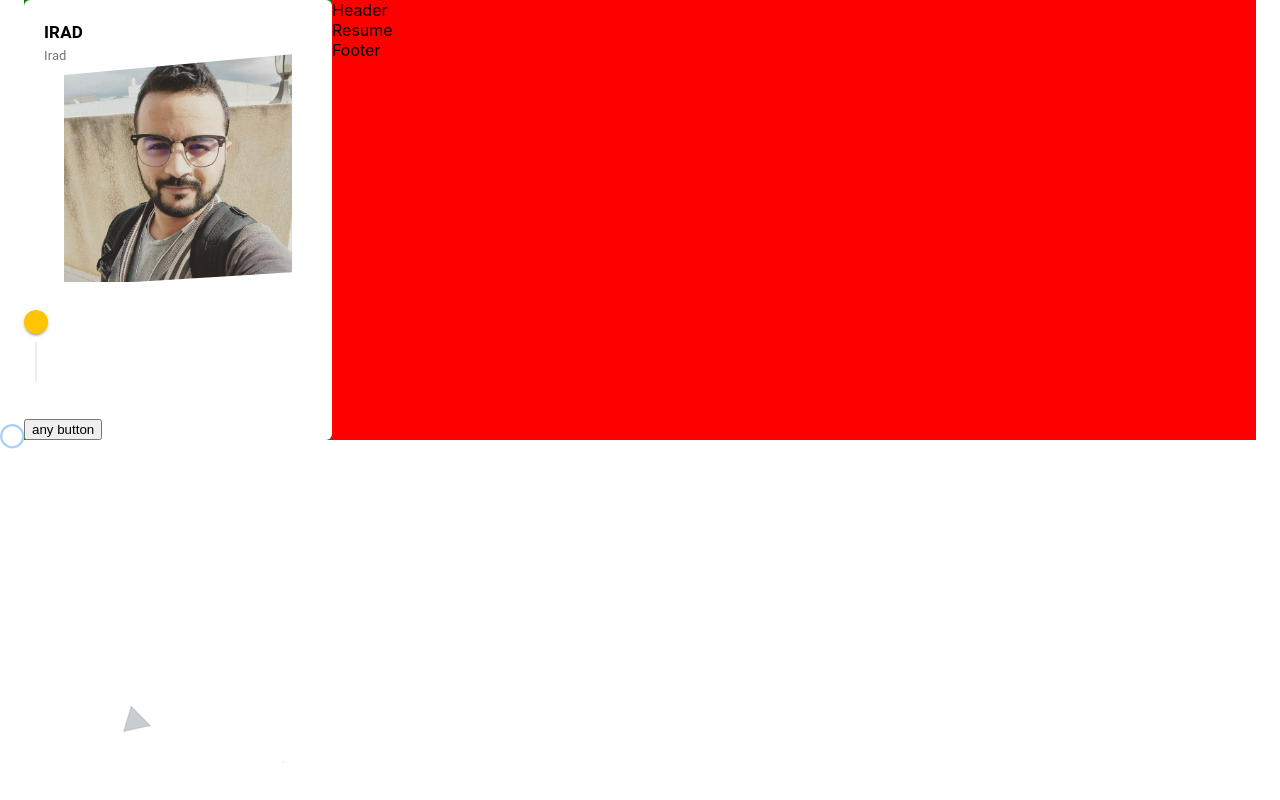
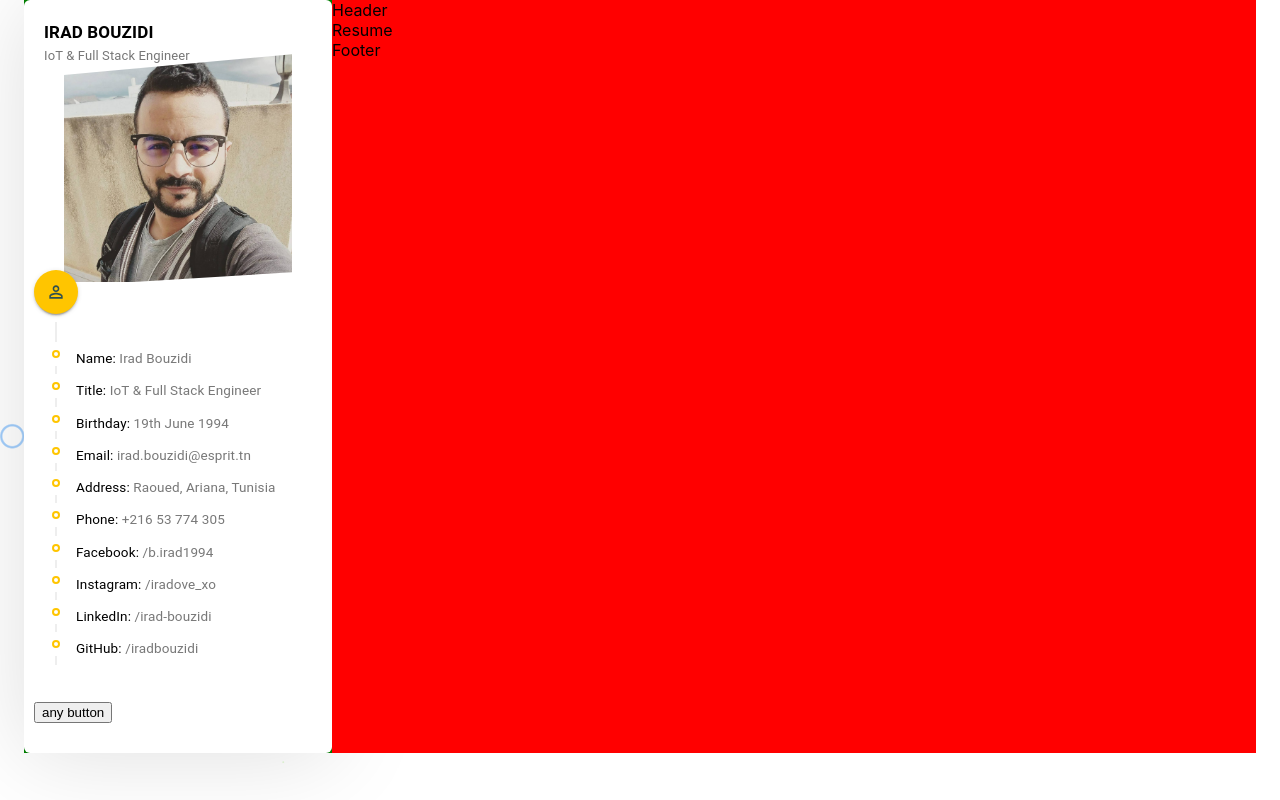
Before and after one commit to iradbouzidi/irad-portfolio, a React (Create React App) app: page / in a window 1280 px wide. Built offline with nearby package versions, Linux system fonts and the light colour scheme.

Commit message:
adding timeline to profile

```diff
--- a/src/App.css
+++ b/src/App.css
@@ -1,3 +1,9 @@
 :root {
     --main-color: #ffc500;
 }
+
+.container_shadow {
+    box-shadow: 0px 2px 92px 0px rgba(0, 0, 0, 0.13);
+    -webKit-box-shadow: 0px 2px 92px 0px rgba(0, 0, 0, 0.13);
+    -moz-box-shadow: 0px 2px 92px 0px rgba(0, 0, 0, 0.13);
+}
--- a/src/components/Profile/Profile.css
+++ b/src/components/Profile/Profile.css
@@ -27,6 +27,34 @@
     clip-path: polygon(0 9%, 100% 0, 100% 94%, 0% 100%)
 }
 
-.profile_image img{
+.profile_image img {
     width: 100%;
 }
+
+/* Information */
+.profile_information {
+    top: 0;
+    left: 0;
+    margin: -40px 10px 30px;
+}
+
+.profile_information .timeline .timeline_content {
+    margin-top: 2px;
+    margin-bottom: 12px;
+}
+
+.timelineItem_text {
+    font-size: 13.5px !important;
+    color: #787878 !important;
+    font-weight: 400 !important;
+    text-decoration: none;
+}
+
+.timelineItem_text > a {
+    color: #787878 !important;
+    text-decoration: none;
+}
+
+.timelineItem_text > span {
+    color: black;
+}
--- a/src/components/Profile/Profile.js
+++ b/src/components/Profile/Profile.js
@@ -1,15 +1,42 @@
 import React from "react";
 import { Typography } from "@material-ui/core";
-import CustomTimeline from "../CustomTimeline/CustomTimeline";
+import CustomTimeline, {
+  CustomTimelineSeperator,
+} from "../CustomTimeline/CustomTimeline";
+import TimelineItem from "@material-ui/lab/TimelineItem";
+import resumeData from "../../utils/resumeData";
+import PersonOutlineIcon from "@material-ui/icons/PersonOutline";
 import irad from "../../assets/images/irad.jpg";
 import "./Profile.css";
+import TimelineContent from "@material-ui/lab/TimelineContent";
+
+const CustomTimelineItem = ({ title, text, link, icon }) => (
+  <TimelineItem>
+    <CustomTimelineSeperator />
+    <TimelineContent>
+      {link ? (
+        <Typography className={"timelineItem_text"}>
+          <span>{title}: </span>{" "}
+          <a href={link} target="_blank">
+            {text}
+          </a>
+        </Typography>
+      ) : (
+        <Typography className={"timelineItem_text"}>
+          <span>{title}: </span>
+          {text}
+        </Typography>
+      )}
+    </TimelineContent>
+  </TimelineItem>
+);
 
 function Profile() {
   return (
     <div className="profile container_shadow">
       <div className="profile_name">
-        <Typography className="name">Irad</Typography>
-        <Typography className="title">Irad</Typography>
+        <Typography className="name">{resumeData.name}</Typography>
+        <Typography className="title">{resumeData.title}</Typography>
       </div>
 
       <figure className="profile_image">
@@ -17,7 +44,22 @@ function Profile() {
       </figure>
 
       <div className="profile_information">
-        <CustomTimeline />
+        <CustomTimeline icon={<PersonOutlineIcon />}>
+          <CustomTimelineItem title="Name" text={resumeData.name} />
+          <CustomTimelineItem title="Title" text={resumeData.title} />
+          <CustomTimelineItem title="Birthday" text={resumeData.birthday} />
+          <CustomTimelineItem title="Email" text={resumeData.email} />
+          <CustomTimelineItem title="Address" text={resumeData.address} />
+          <CustomTimelineItem title="Phone" text={resumeData.phone} />
+          {Object.keys(resumeData.socials).map((key) => (
+            <CustomTimelineItem
+              title={key}
+              text={resumeData.socials[key].text}
+              link={resumeData.socials[key].link}
+              icon={resumeData.socials[key].icon}
+            />
+          ))}
+        </CustomTimeline>
         <br />
         <button>any button</button>
       </div>
--- a/src/utils/resumeData.js
+++ b/src/utils/resumeData.js
@@ -0,0 +1,36 @@
+import React from "react";
+import FacebookIcon from "@material-ui/icons/Facebook";
+import InstagramIcon from "@material-ui/icons/Instagram";
+import LinkedInIcon from "@material-ui/icons/LinkedIn";
+import GitHubIcon from "@material-ui/icons/GitHub";
+
+export default {
+  name: "Irad Bouzidi",
+  title: "IoT & Full Stack Engineer",
+  birthday: "19th June 1994",
+  email: "irad.bouzidi@esprit.tn",
+  address: "Raoued, Ariana, Tunisia",
+  phone: "+216 53 774 305",
+  socials: {
+    Facebook: {
+      link: "https://www.facebook.com/b.irad1994",
+      text: "/b.irad1994",
+      icon: <FacebookIcon />,
+    },
+    Instagram: {
+      link: "https://www.instagram.com/iradove_xo",
+      text: "/iradove_xo",
+      icon: <InstagramIcon />,
+    },
+    LinkedIn: {
+      link: "https://www.linkedin.com/in/irad-bouzidi",
+      text: "/irad-bouzidi",
+      icon: <LinkedInIcon />,
+    },
+    GitHub: {
+      link: "https://github.com/iradbouzidi",
+      text: "/iradbouzidi",
+      icon: <GitHubIcon />,
+    },
+  },
+};
```
Also changed, not shown: 1 other file (tests, documents, lock files or other folders).
